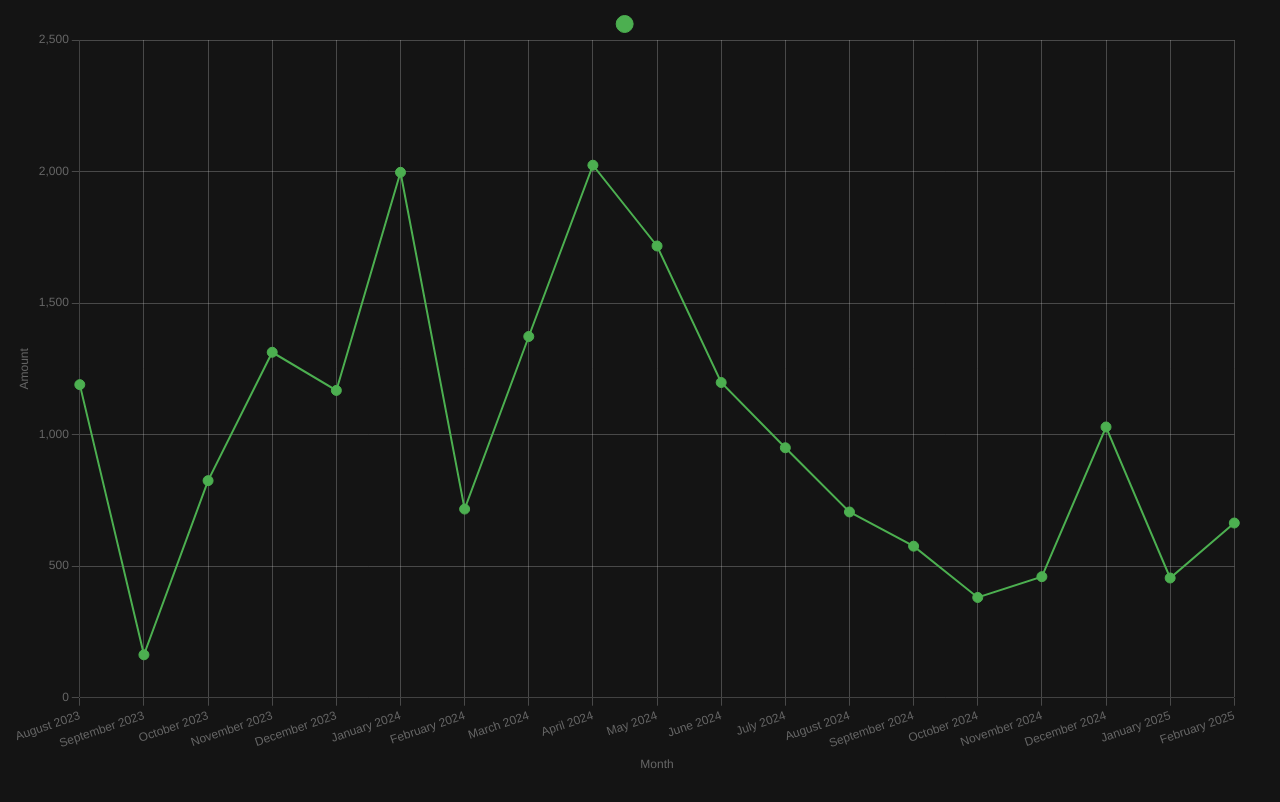
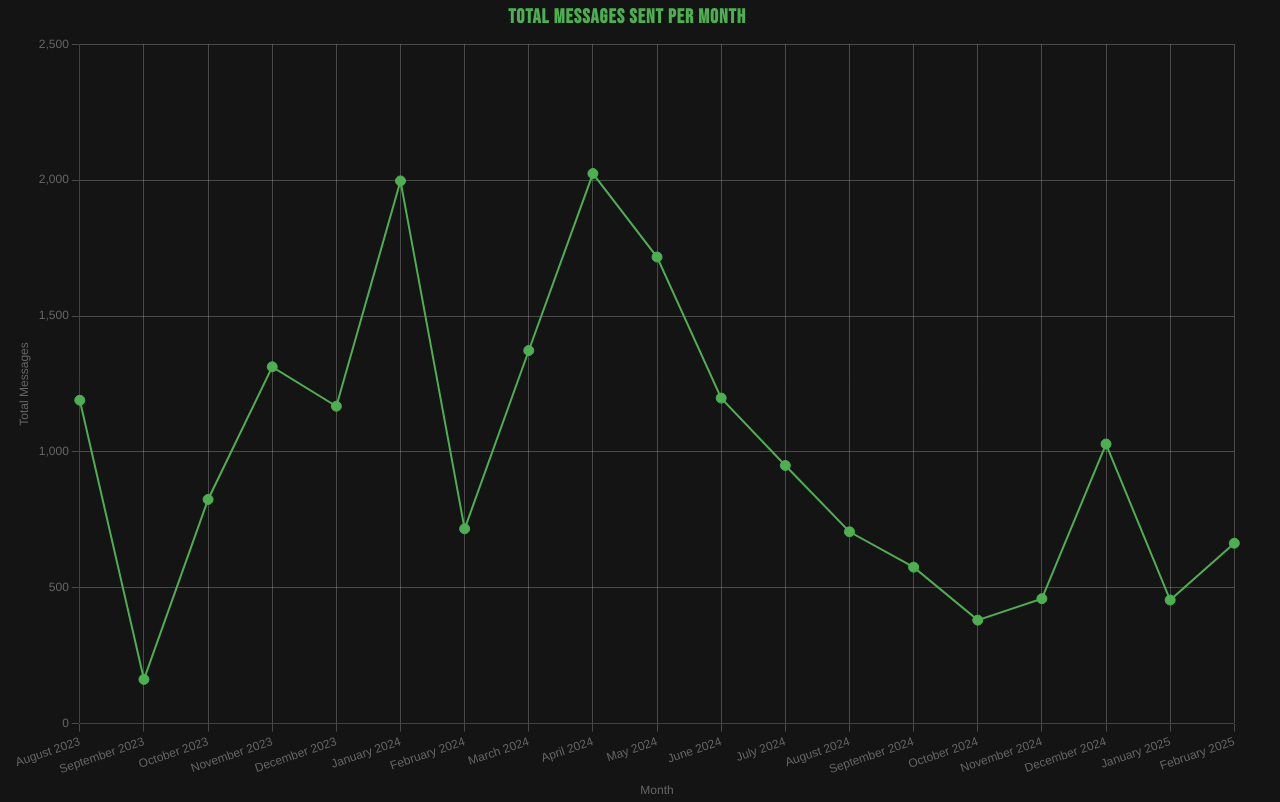
Before and after one commit to StarCorvus5/StartisticalMachine, a plain HTML site: page index.html in a window 1280 px wide. Drawn offline with nearby package versions, Linux system fonts and the light colour scheme.

Commit message:
Update index.html

```diff
--- a/index.html
+++ b/index.html
@@ -4,6 +4,7 @@
     <meta charset="UTF-8">
     <meta name="viewport" content="width=device-width, initial-scale=1.0">
     <title>Monthly Server Activity</title>
+    <link href="https://fonts.googleapis.com/css2?family=Bebas+Neue&display=swap" rel="stylesheet">
     <style>
 body, html {
     margin: 0;
@@ -11,18 +12,32 @@
     width: 98%;
     height: 98%;
     display: flex;
-            justify-content: center;
+    flex-direction: column;
+    justify-content: start;  /* Align items to the top */
     align-items: center;
     background-color: #141414;
 }
+
+h1 {
+    color: #4caf50;
+    text-align: center;
+    font-size: 20px;
+    font-family: 'Bebas Neue', sans-serif;
+    letter-spacing: 1px;
+    margin:  5px 0 5px 0;  /* Add top margin to push it down */
+    padding: 0;
+}
+
 #monthlyGraph {
-            width: 90%;
-            height: 90%;
+    width: 100%;
+    height: calc(100% - 100px); /* Adjust to leave space for the h1 */
 }
+
     </style>
     <script src="https://cdn.jsdelivr.net/npm/chart.js"></script>
 </head>
 <body>
+    <h1>Total Messages Sent Per Month </h1>
     <canvas id="monthlyGraph"></canvas>
 
     <script>
@@ -43,7 +58,7 @@
                 data: {
                     labels: labels,
                     datasets: [{
-                        label: '',
+                        label: '',  // No label to avoid "Total messages sent" text
                         data: amounts,
                         borderColor: '#4caf50',
                         backgroundColor: '#4caf50',
@@ -57,16 +72,18 @@
                     maintainAspectRatio: false,
                     plugins: {
                         legend: {
-                            display: true,
-                            labels: { usePointStyle: true }
+                            display: false // Hide legend since label is empty
                         },
                         tooltip: {
-                            mode: 'index',  // Keeps the same hover effect as your version
-                            intersect: false
+                            callbacks: {
+                                label: function(context) {
+                                    return `${context.raw}`;  // Only the number is shown
+                                }
+                            }
                         }
                     },
                     interaction: {
-                        mode: 'nearest', // Uses the same hover effect as your original
+                        mode: 'nearest',
                         axis: 'x',
                         intersect: false
                     },
@@ -78,9 +95,9 @@
                         },
                         y: {
                             display: true,
-                            title: { display: true, text: 'Amount' },
+                            title: { display: true, text: 'Total Messages' },
                             grid: { color: 'rgba(200, 200, 200, 0.3)' }
-                        }
+                        },
                     },
                     elements: {
                         line: { borderWidth: 2 }
```
Lines whose indentation alone changed are shown as unchanged.
